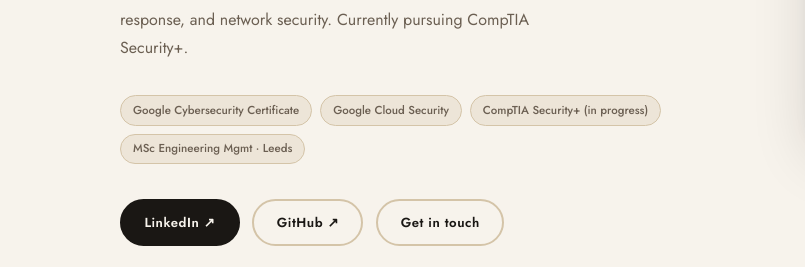
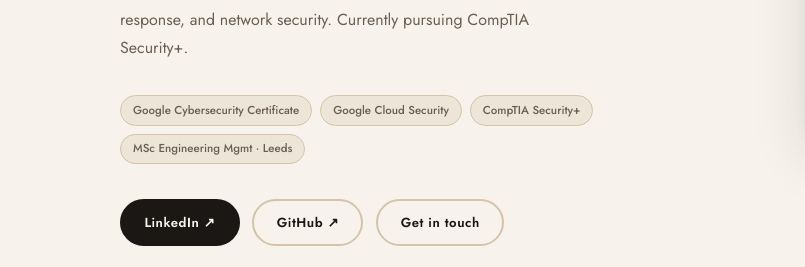
Before and after one commit to Tanishaa-S04/Tanishaa-S04.github.io, a plain HTML site: page index.html in a window 1280 px wide. Shown: the part 533-800 px from the top of the page, 0-805 px from the left. Drawn offline with nearby package versions, Linux system fonts and the light colour scheme; a web font is replaced by a local one.

Commit message:
Update CompTIA Security+ status and experience section

```diff
--- a/index.html
+++ b/index.html
@@ -89,7 +89,7 @@
     <div class="badges">
       <span class="badge">Google Cybersecurity Certificate</span>
       <span class="badge">Google Cloud Security</span>
-      <span class="badge">CompTIA Security+ (in progress)</span>
+      <span class="badge">CompTIA Security+ </span>
       <span class="badge">MSc Engineering Mgmt &middot; Leeds</span>
     </div>
     <div class="hero-btns">
@@ -139,6 +139,7 @@
   <p class="sec-label">Experience</p>
   <h2 class="sec-title">Where I&#x27;ve worked.</h2>
   <div class="exp-list">
+    <div class="exp-item"><div class="exp-meta"><div class="exp-period">Sep 2024 &ndash; Present</div><div class="exp-co">RRJ Industry</div></div><div><div class="exp-role">Business Operations Coordinator</div><div class="exp-desc">Coordinated daily operations for a men's apparel manufacturing business with a team of 50&ndash;60 employees. Managed end-to-end order fulfilment across Amazon and Instagram channels. Maintained B2B client relationships with corporate retail accounts and planned Instagram marketing campaigns to drive brand visibility and direct-to-consumer sales.</div></div></div>
     <div class="exp-item"><div class="exp-meta"><div class="exp-period">Jul 2023 &ndash; Jul 2024</div><div class="exp-co">Headout</div></div><div><div class="exp-role">Business Growth Intern &mdash; APAC</div><div class="exp-desc">Conducted structured analysis using KPIs and performance metrics to support risk-informed decision-making. Developed dashboards translating data into evidence-based insights for stakeholders.</div></div></div>
     <div class="exp-item"><div class="exp-meta"><div class="exp-period">Oct 2019 &ndash; May 2021</div><div class="exp-co">Concentrix &middot; Google Play</div></div><div><div class="exp-role">IT Support Specialist</div><div class="exp-desc">Reviewed and validated applications against defined guidelines, supporting operational controls and compliance. Contributed to incident triage and service reliability.</div></div></div>
     <div class="exp-item"><div class="exp-meta"><div class="exp-period">May 2022 &ndash; Jul 2022</div><div class="exp-co">Adonmo</div></div><div><div class="exp-role">Operations Intern</div><div class="exp-desc">Conducted operational and market analysis to identify process gaps. Designed and standardized lead capture processes, improving consistency and outcome reliability.</div></div></div>
```
